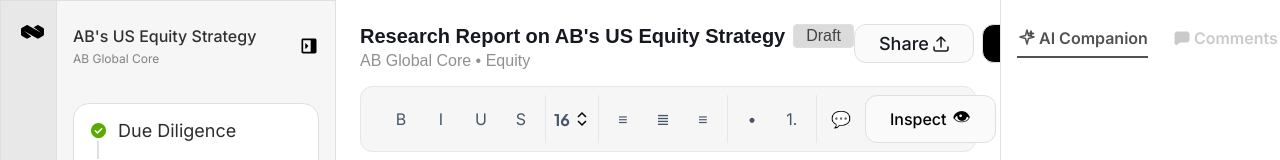
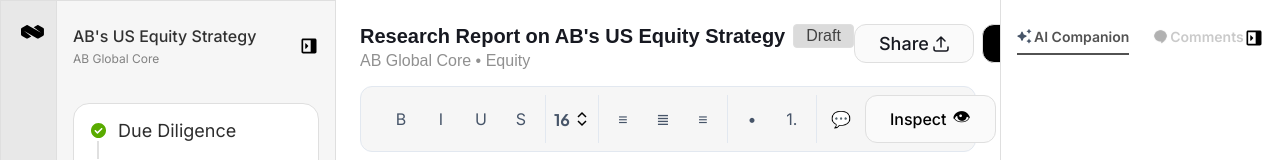
Before and after one commit to mebrihit-z/ratesense, an Angular app: page /report in a window 1280 px wide. Shown: the top 160 px of the page. Built offline with nearby package versions, Linux system fonts and the light colour scheme.

Commit message:
right-side-bar icon fix

```diff
--- a/src/app/components/left-side-bar/left-side-bar.component.scss
+++ b/src/app/components/left-side-bar/left-side-bar.component.scss
@@ -14,8 +14,8 @@
     min-width: 48px;
     display: flex;
     align-items: flex-start;
-    justify-content: center;
-    padding-top: 24px;
+    justify-content: flex-start;
+    padding: 24px 8px;
   }
 }
 
@@ -30,12 +30,11 @@
 
 // Open Button (Collapsed State)
 .open-btn {
-  width: 32px;
-  height: 32px;
-  padding: 6px;
-  background: white;
-  border: 1px solid #dfdfdf;
-  border-radius: 8px;
+  width: 20px;
+  height: 20px;
+  padding: 0;
+  background: transparent;
+  border: none;
   cursor: pointer;
   display: flex;
   align-items: center;
@@ -44,8 +43,7 @@
   transition: all 0.2s ease;
 
   &:hover {
-    background: #f0f0f0;
-    border-color: #c0c0c0;
+    opacity: 0.7;
   }
 
   &:active {
--- a/src/app/components/right-side-bar/right-side-bar.component.html
+++ b/src/app/components/right-side-bar/right-side-bar.component.html
@@ -1,5 +1,10 @@
-<div class="right-sidebar-container">
-  <div class="sidebar-content">
+<div class="right-sidebar-container" [class.collapsed]="!isOpen">
+  <!-- Collapsed State Button -->
+  <button *ngIf="!isOpen" class="open-btn" (click)="toggleSidebar()" aria-label="Open sidebar">
+    <img src="/icons/left-panel-close.svg" alt="Open" class="open-icon">
+  </button>
+
+  <div class="sidebar-content" *ngIf="isOpen">
     <!-- Header with tabs -->
     <div class="sidebar-header">
       <div class="tabs-container">
@@ -8,17 +13,12 @@
           class="tab"
           [class.active]="tab.isActive"
           (click)="switchTab(tab.id)">
-          <svg *ngIf="tab.icon === 'sparkle'" width="20" height="20" viewBox="0 0 20 20" fill="none" class="tab-icon">
-            <path d="M10 2L11.5 7.5L17 9L11.5 10.5L10 16L8.5 10.5L3 9L8.5 7.5L10 2Z" stroke="currentColor" stroke-width="1.5" stroke-linejoin="round"/>
-            <path d="M14 3L14.5 5L16.5 5.5L14.5 6L14 8L13.5 6L11.5 5.5L13.5 5L14 3Z" stroke="currentColor" stroke-width="1.5" stroke-linejoin="round"/>
-          </svg>
-          <svg *ngIf="tab.icon === 'comment'" width="20" height="20" viewBox="0 0 20 20" fill="none" class="tab-icon">
-            <path d="M3 6C3 4.89543 3.89543 4 5 4H15C16.1046 4 17 4.89543 17 6V12C17 13.1046 16.1046 14 15 14H8L4 17V6C4 5.44772 4.44772 5 5 5H15C15.5523 5 16 5.44772 16 6V12C16 12.5523 15.5523 13 15 13H7.5L3 16V6Z" fill="currentColor"/>
-          </svg>
-          <span>{{ tab.label }}</span>
+          <img *ngIf="tab.icon === 'sparkle'" src="/icons/sparkle-icon.svg" alt="Sparkle" class="tab-icon" [class.active-icon]="tab.isActive">
+          <img *ngIf="tab.icon === 'comment'" src="/icons/comment-icon.svg" alt="Comment" class="tab-icon" [class.active-icon]="tab.isActive">
+          <span class="tab-label">{{ tab.label }}</span>
         </button>
       </div>
-      <button class="close-btn" (click)="closePanel()" aria-label="Close panel">
+      <button class="close-btn" (click)="toggleSidebar()" aria-label="Close panel">
         <img src="/icons/right-panel-close.svg" alt="Close" class="close-icon">
       </button>
     </div>
--- a/src/app/components/right-side-bar/right-side-bar.component.scss
+++ b/src/app/components/right-side-bar/right-side-bar.component.scss
@@ -5,6 +5,14 @@
   border-left: 1px solid #dfdfdf;
   display: flex;
   flex-direction: column;
+  position: relative;
+  transition: all 0.3s ease;
+
+  &.collapsed {
+    width: 48px;
+    min-width: 48px;
+    padding: 24px 8px 24px 8px;
+  }
 }
 
 .sidebar-content {
@@ -15,10 +23,39 @@
   gap: 16px;
 }
 
+// Open Button (Collapsed State)
+.open-btn {
+  width: 20px;
+  height: 20px;
+  padding: 0;
+  background: transparent;
+  border: none;
+  cursor: pointer;
+  display: block;
+  flex-shrink: 0;
+  transition: all 0.2s ease;
+  margin-left: auto;
+
+  &:hover {
+    opacity: 0.7;
+  }
+
+  &:active {
+    transform: scale(0.95);
+  }
+
+  .open-icon {
+    width: 20px;
+    height: 20px;
+    display: block;
+    transform: rotate(0deg);
+  }
+}
+
 // Header Section
 .sidebar-header {
   display: flex;
-  align-items: center;
+  // align-items: center;
   justify-content: space-between;
   padding: 12px 0;
   border-bottom: 1px solid transparent;
@@ -43,14 +80,14 @@
     color: #525252;
 
     .tab-icon {
-      width: 20px;
-      height: 20px;
+      width: 15px;
+      height: 15px;
       stroke: currentColor;
     }
 
     span {
       font-family: 'Inter', sans-serif;
-      font-size: 16px;
+      font-size: 14px;
       font-weight: 600;
       line-height: normal;
       white-space: nowrap;
--- a/src/app/components/right-side-bar/right-side-bar.component.ts
+++ b/src/app/components/right-side-bar/right-side-bar.component.ts
@@ -16,6 +16,7 @@
   styleUrl: './right-side-bar.component.scss'
 })
 export class RightSideBarComponent {
+  isOpen = true;
   activeTab: string = 'ai-companion';
   userInput: string = '';
 
@@ -41,6 +42,10 @@
     });
   }
 
+  toggleSidebar() {
+    this.isOpen = !this.isOpen;
+  }
+
   onSendMessage() {
     if (this.userInput.trim()) {
       console.log('Sending message:', this.userInput);
@@ -55,7 +60,6 @@
   }
 
   closePanel() {
-    console.log('Close panel clicked');
-    // Handle panel close logic here
+    this.toggleSidebar();
   }
 }
--- a/src/app/pages/report-page/report-page.component.scss
+++ b/src/app/pages/report-page/report-page.component.scss
@@ -27,6 +27,11 @@
   app-right-side-bar {
     flex: 0 0 327px;
     overflow-y: auto;
+    transition: flex-basis 0.3s ease;
+
+    &:has(.right-sidebar-container.collapsed) {
+      flex: 0 0 48px;
+    }
   }
 }
 
@@ -43,6 +48,10 @@
     }
 
     app-left-side-bar:has(.sidebar-container.collapsed) {
+      flex: 0 0 48px;
+    }
+
+    app-right-side-bar:has(.right-sidebar-container.collapsed) {
       flex: 0 0 48px;
     }
   }
@@ -62,6 +71,10 @@
     app-left-side-bar:has(.sidebar-container.collapsed) {
       flex: 0 0 48px;
     }
+
+    app-right-side-bar:has(.right-sidebar-container.collapsed) {
+      flex: 0 0 48px;
+    }
   }
 }
 
@@ -79,5 +92,9 @@
     app-left-side-bar:has(.sidebar-container.collapsed) {
       flex: 0 0 48px;
     }
+
+    app-right-side-bar:has(.right-sidebar-container.collapsed) {
+      flex: 0 0 48px;
+    }
   }
 }
```
Also changed, not shown: public/icons/comment-icon.svg (added), public/icons/sparkle-icon.svg (added).
